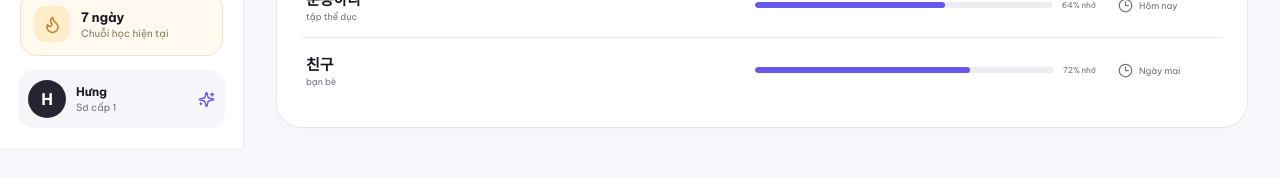
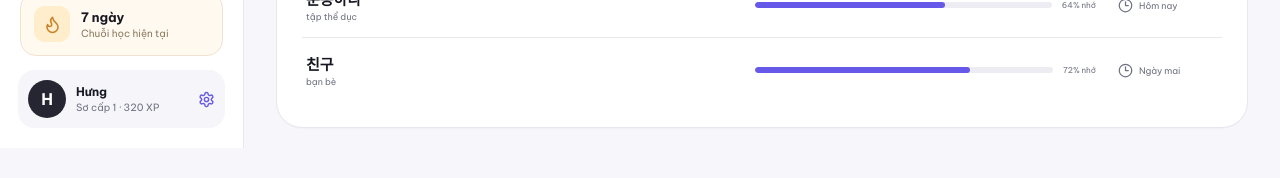
Before and after one commit to phung086/Tieng-Han, a Next.js app: page /review in a window 1280 px wide. Shown: the part 652-830 px from the top of the page. Built offline with nearby package versions, Linux system fonts and the light colour scheme.

Commit message:
feat: connect local learning state to app shell

```diff
--- a/src/components/app-shell.tsx
+++ b/src/components/app-shell.tsx
@@ -2,16 +2,8 @@
 
 import Link from "next/link";
 import { usePathname } from "next/navigation";
-import {
-  BarChart3,
-  BookOpenText,
-  Flame,
-  Home,
-  LibraryBig,
-  RotateCcw,
-  Sparkles,
-  Target,
-} from "lucide-react";
+import { BarChart3, BookOpenText, Flame, Home, RotateCcw, Settings, Sparkles, Target } from "lucide-react";
+import { LearningProvider, useLearning } from "@/lib/learning-state";
 
 const navigation = [
   { href: "/", label: "Hôm nay", icon: Home },
@@ -21,29 +13,22 @@ const navigation = [
   { href: "/stats", label: "Tiến độ", icon: BarChart3 },
 ];
 
-export function AppShell({ children }: { children: React.ReactNode }) {
+function ShellContent({ children }: { children: React.ReactNode }) {
   const pathname = usePathname();
+  const { state } = useLearning();
 
   return (
     <div className="app-shell">
       <aside className="sidebar">
         <Link className="brand" href="/" aria-label="Haneul home">
           <span className="brand-mark">ㅎ</span>
-          <span>
-            <strong>Haneul</strong>
-            <small>한국어 연습</small>
-          </span>
+          <span><strong>Haneul</strong><small>한국어 연습</small></span>
         </Link>
 
         <nav className="side-nav" aria-label="Điều hướng chính">
           {navigation.map(({ href, label, icon: Icon }) => {
             const active = href === "/" ? pathname === "/" : pathname.startsWith(href);
-            return (
-              <Link className={active ? "nav-item active" : "nav-item"} href={href} key={href}>
-                <Icon size={20} strokeWidth={2.1} />
-                <span>{label}</span>
-              </Link>
-            );
+            return <Link className={active ? "nav-item active" : "nav-item"} href={href} key={href}><Icon size={20} strokeWidth={2.1} /><span>{label}</span></Link>;
           })}
         </nav>
 
@@ -51,45 +36,33 @@ export function AppShell({ children }: { children: React.ReactNode }) {
 
         <div className="streak-card">
           <div className="streak-icon"><Flame size={19} /></div>
-          <div>
-            <strong>7 ngày</strong>
-            <span>Chuỗi học hiện tại</span>
-          </div>
+          <div><strong>{state.streak} ngày</strong><span>Chuỗi học hiện tại</span></div>
         </div>
 
-        <div className="profile-chip">
+        <Link className="profile-chip" href="/settings">
           <div className="avatar">H</div>
-          <div>
-            <strong>Hưng</strong>
-            <span>Sơ cấp 1</span>
-          </div>
-          <Sparkles size={17} />
-        </div>
+          <div><strong>Hưng</strong><span>Sơ cấp 1 · {state.xp} XP</span></div>
+          <Settings size={17} />
+        </Link>
       </aside>
 
       <main className="app-main">{children}</main>
 
       <nav className="bottom-nav" aria-label="Điều hướng di động">
-        {navigation.slice(0, 5).map(({ href, label, icon: Icon }) => {
+        {navigation.map(({ href, label, icon: Icon }) => {
           const active = href === "/" ? pathname === "/" : pathname.startsWith(href);
-          return (
-            <Link className={active ? "bottom-item active" : "bottom-item"} href={href} key={href}>
-              <Icon size={20} strokeWidth={2.2} />
-              <span>{label}</span>
-            </Link>
-          );
+          return <Link className={active ? "bottom-item active" : "bottom-item"} href={href} key={href}><Icon size={20} strokeWidth={2.2} /><span>{label}</span></Link>;
         })}
       </nav>
 
       <div className="mobile-topbar">
-        <Link className="mobile-brand" href="/">
-          <span className="brand-mark">ㅎ</span>
-          <strong>Haneul</strong>
-        </Link>
-        <Link className="mobile-library" href="/learn" aria-label="Mở giáo trình">
-          <LibraryBig size={20} />
-        </Link>
+        <Link className="mobile-brand" href="/"><span className="brand-mark">ㅎ</span><strong>Haneul</strong></Link>
+        <Link className="mobile-library" href="/settings" aria-label="Mở cài đặt"><Sparkles size={20} /></Link>
       </div>
     </div>
   );
 }
+
+export function AppShell({ children }: { children: React.ReactNode }) {
+  return <LearningProvider><ShellContent>{children}</ShellContent></LearningProvider>;
+}
```
